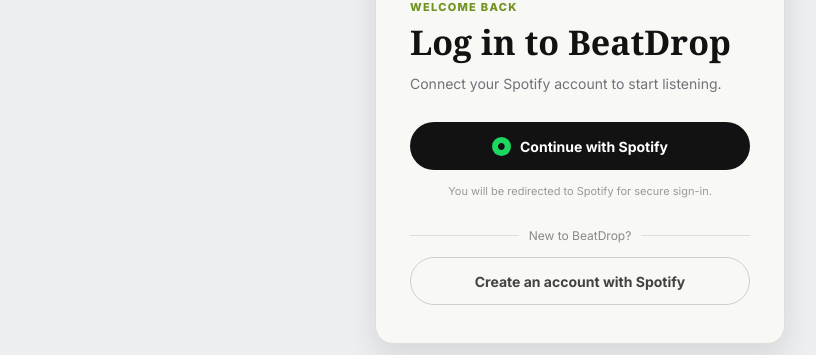
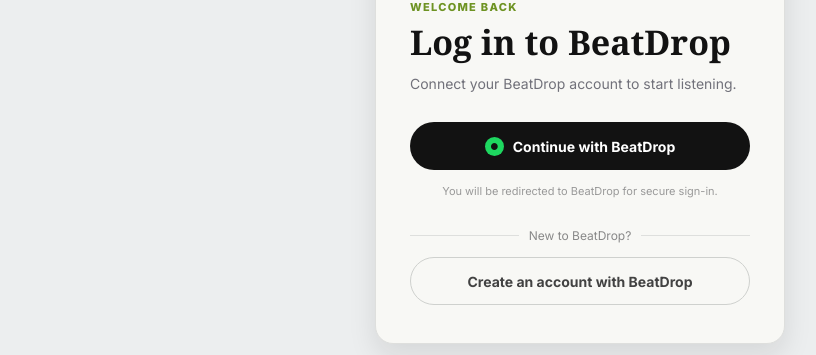
Before and after one commit to mukti2532beai25-bit/BeatDrop, a React (Vite) app: page /login in a window 1280 px wide. Shown: the part 307-662 px from the top of the page, without its empty margins (60-876 px from the left). Built offline with nearby package versions, Linux system fonts and the light colour scheme; no server answers; a web font is replaced by a local one.

Commit message:
all done

```diff
--- a/src/pages/loginpage.jsx
+++ b/src/pages/loginpage.jsx
@@ -16,7 +16,7 @@ export default function LoginForm() {
       await login();
     } catch (err) {
       setIsLoading(false);
-      setError(err instanceof Error ? err.message : "Unable to start Spotify login.");
+      setError(err instanceof Error ? err.message : "Unable to start BeatDrop login.");
     }
   };
 
@@ -38,7 +38,7 @@ export default function LoginForm() {
         <p className="login-label">WELCOME BACK</p>
         <h1>Log in to BeatDrop</h1>
         <p className="login-description">
-          Connect your Spotify account to start listening.
+          Connect your BeatDrop account to start listening.
         </p>
 
         <button
@@ -48,13 +48,13 @@ export default function LoginForm() {
           disabled={isLoading}
         >
           <span className="spotify-icon">●</span>
-          {isLoading ? "Connecting..." : "Continue with Spotify"}
+          {isLoading ? "Connecting..." : "Continue with BeatDrop"}
         </button>
 
         {error && <p className="error-text" role="alert">{error}</p>}
 
         <p className="login-note">
-          You will be redirected to Spotify for secure sign-in.
+          You will be redirected to BeatDrop for secure sign-in.
         </p>
 
         <div className="login-divider">
@@ -67,7 +67,7 @@ export default function LoginForm() {
           onClick={handleSpotifyLogin}
           disabled={isLoading}
         >
-          Create an account with Spotify
+          Create an account with BeatDrop
         </button>
       </section>
     </main>
```
